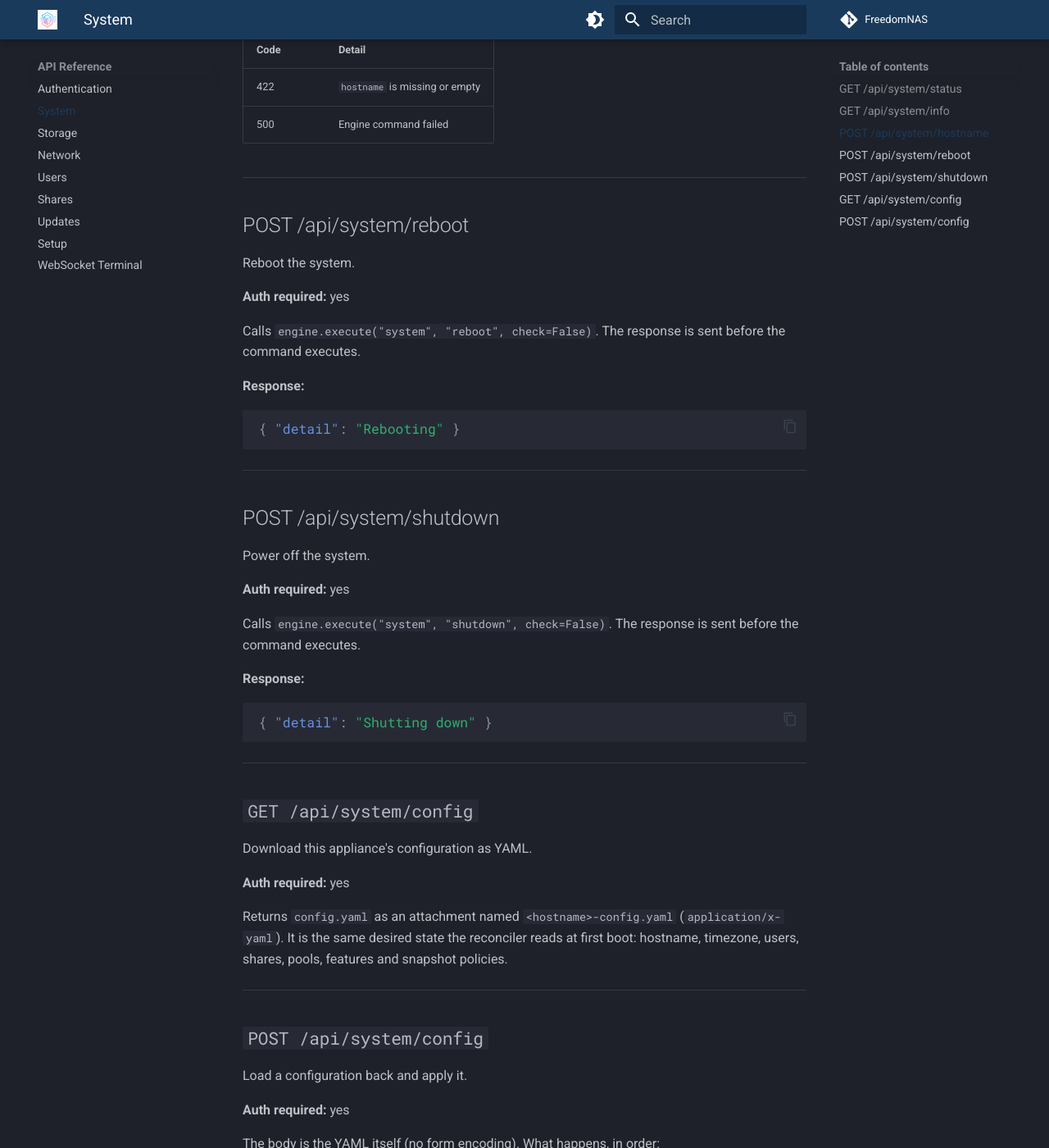
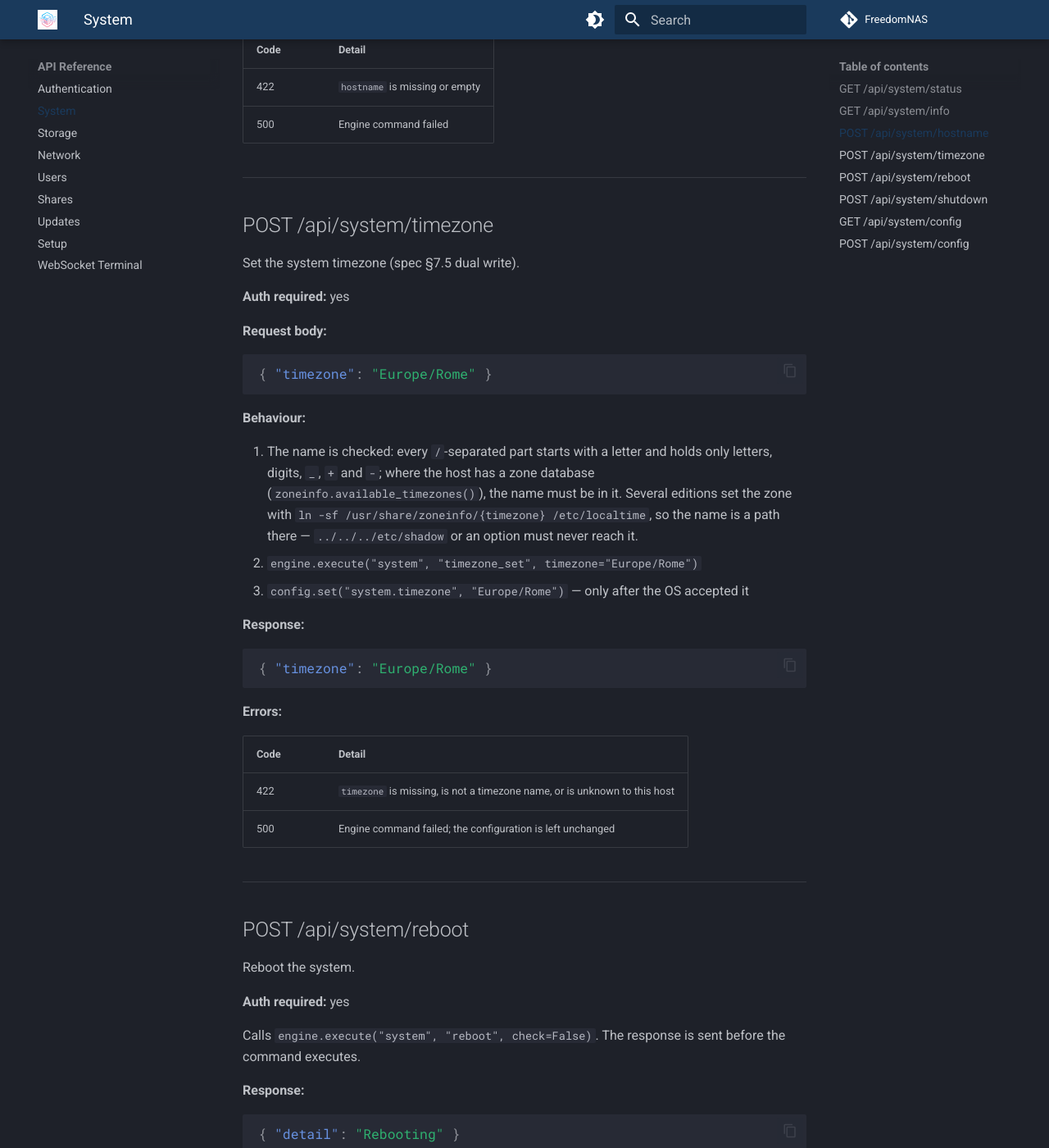
Before and after one commit to FreedomNAS/freedomnas-docs, an MkDocs documentation site: the page built from docs/api/system.md, in a window 1280 px wide and 1400 px high, scrolled down 1513 px. Shown: the whole window at 82% size. Built offline with MkDocs 1.6.1 and Material for MkDocs 9.7.7, drawn with Linux system fonts in a browser that asks for light colours.

Commit message:
Document POST /api/system/timezone and the zone name check

````diff
--- a/docs/api/system.md
+++ b/docs/api/system.md
@@ -66,6 +66,44 @@ Set the system hostname (spec §7.5 dual write).
 |------|--------|
 | 422 | `hostname` is missing or empty |
 | 500 | Engine command failed |
+
+---
+
+## POST /api/system/timezone
+
+Set the system timezone (spec §7.5 dual write).
+
+**Auth required:** yes
+
+**Request body:**
+
+```json
+{ "timezone": "Europe/Rome" }
+```
+
+**Behaviour:**
+
+1. The name is checked: every `/`-separated part starts with a letter and
+   holds only letters, digits, `_`, `+` and `-`; where the host has a zone
+   database (`zoneinfo.available_timezones()`), the name must be in it.
+   Several editions set the zone with
+   `ln -sf /usr/share/zoneinfo/{timezone} /etc/localtime`, so the name is a
+   path there — `../../../etc/shadow` or an option must never reach it.
+2. `engine.execute("system", "timezone_set", timezone="Europe/Rome")`
+3. `config.set("system.timezone", "Europe/Rome")` — only after the OS accepted it
+
+**Response:**
+
+```json
+{ "timezone": "Europe/Rome" }
+```
+
+**Errors:**
+
+| Code | Detail |
+|------|--------|
+| 422 | `timezone` is missing, is not a timezone name, or is unknown to this host |
+| 500 | Engine command failed; the configuration is left unchanged |
 
 ---
 
````
Also changed, not shown: docs/api/setup.md (+1 -1 lines), docs/architecture/security.md (+1 -0 lines), docs/user-guide/system.md (+3 -4 lines).
